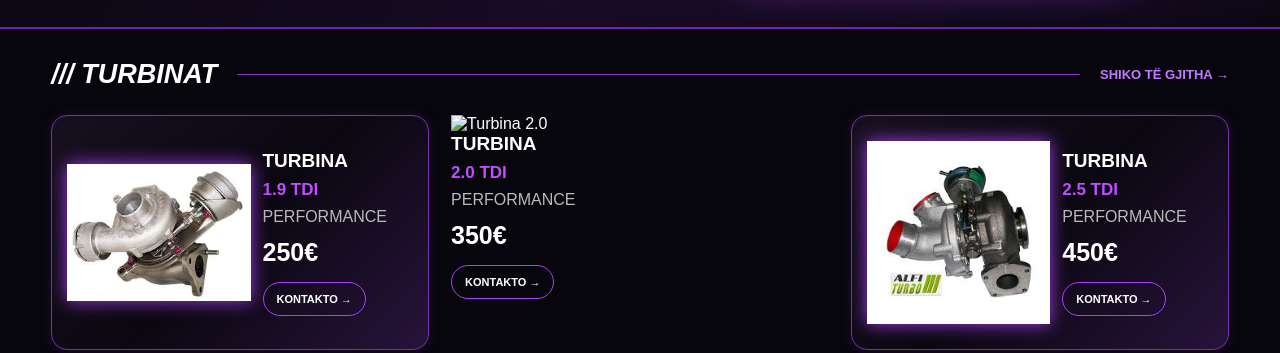
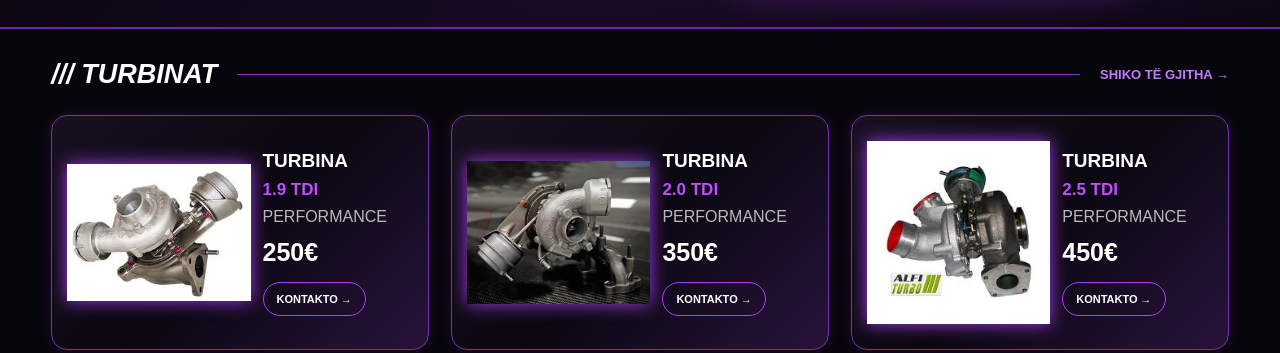
Before and after one commit to almirsalihu77-ui/Projekti-final-Web, a plain HTML site: page turbina.html in a window 1280 px wide. Shown: the part 452-805 px from the top of the page. Drawn offline with Linux system fonts and the light colour scheme; files that its build step writes are made by us from their sources.

```diff
--- a/turbina.html
+++ b/turbina.html
@@ -1,11 +1,10 @@
-
 <!DOCTYPE html>
 <html lang="sq">
 <head>
     <meta charset="UTF-8">
     <meta name="viewport" content="width=device-width, initial-scale=1.0">
     <title>CAR PARTS ZONE - TURBINA</title>
-    <link rel="stylesheet" href="css/turbina.css">
+    <link rel="stylesheet" href="turbina.css">
 </head>
 <body>
 
@@ -60,8 +59,8 @@
             </div>
         </div>
 
-        <div class="img/car-card">
-            <img src="2.0.jpg" alt="Turbina 2.0">
+        <div class="car-card">
+            <img src="img/2.0.jpg" alt="Turbina 2.0">
             <div class="car-info">
                 <h2>TURBINA</h2>
                 <h3>2.0 TDI</h3>
```
